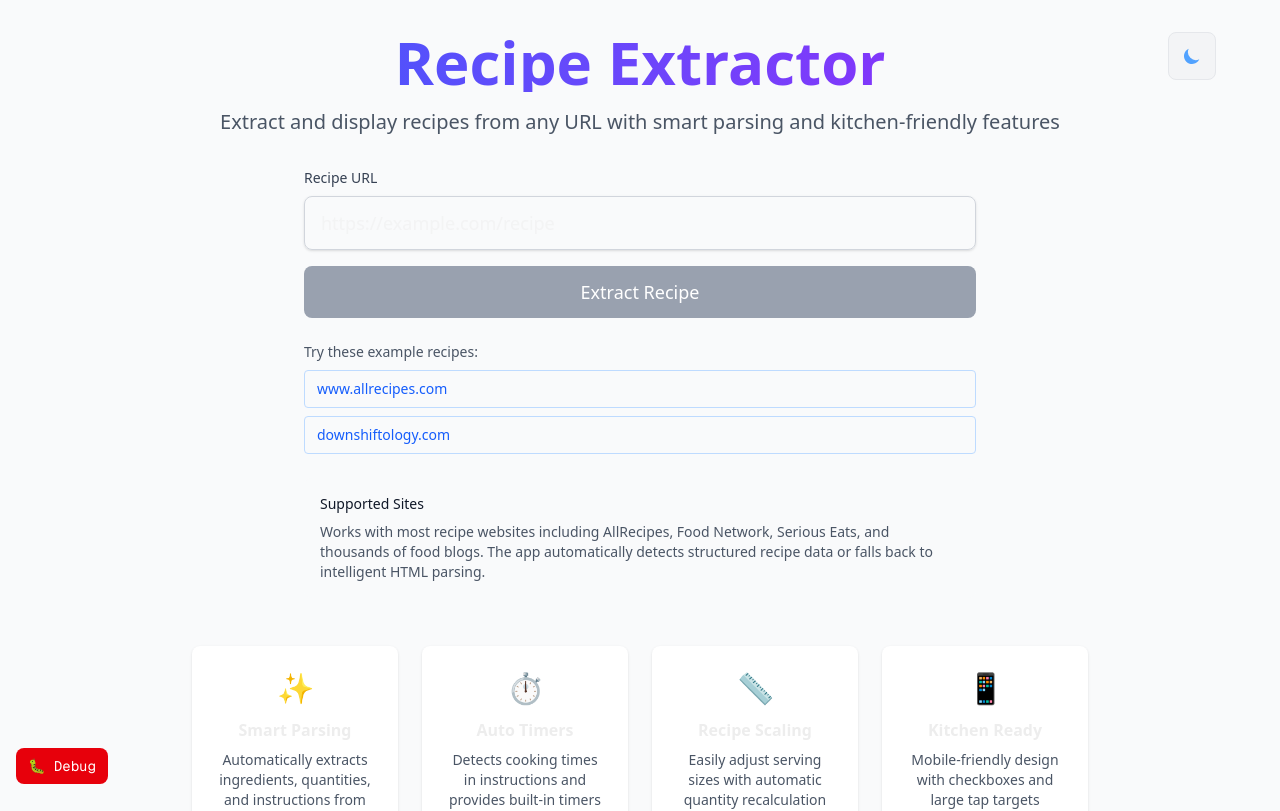
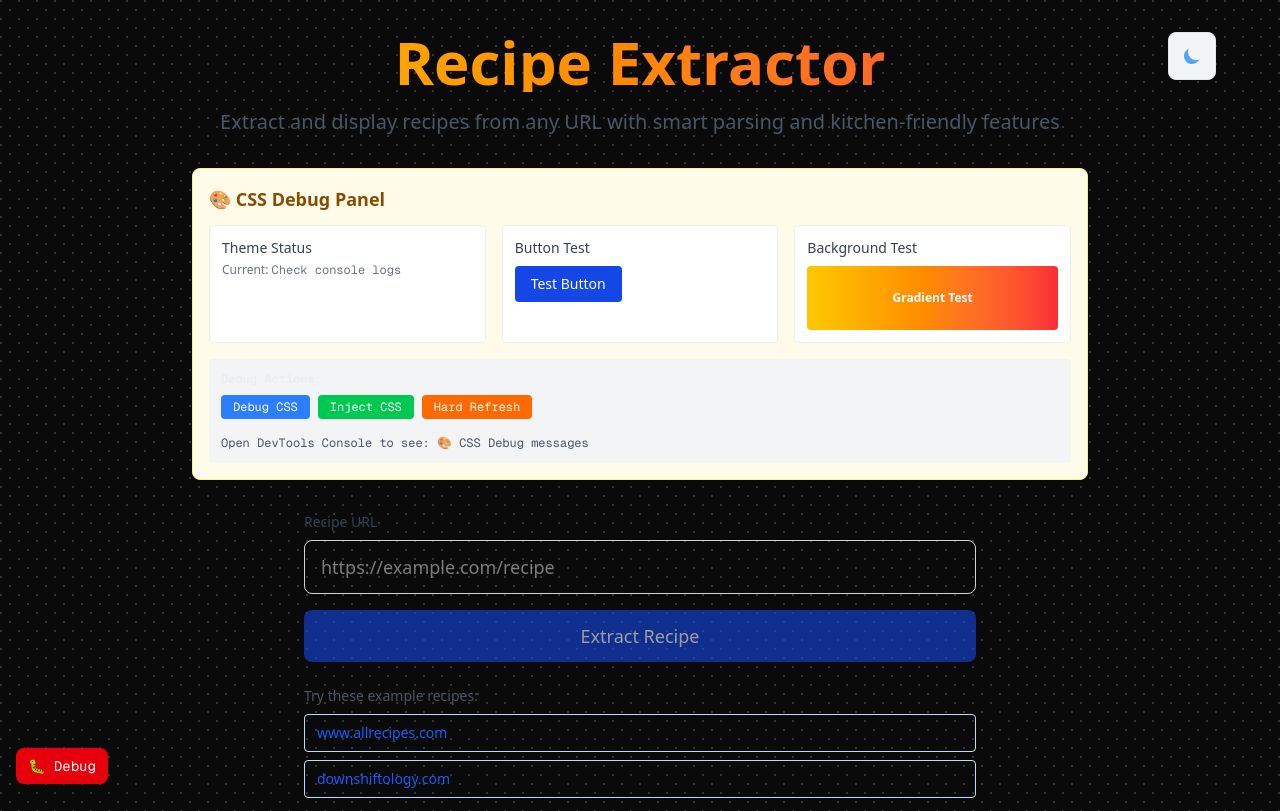
Before and after one commit to asteroidsumo58/josh-recipe-extractor-cursor, a Next.js app: page / in a window 1280 px wide. Shown: the top 811 px of the page. Built offline with nearby package versions, Linux system fonts and the light colour scheme.

Commit message:
UI polish: blue Extract Recipe button, warm gradient heading, subtle staggered dotted background (theme-aware); add CSS debug panel and logs; update docs

```diff
--- a/package.json
+++ b/package.json
@@ -3,7 +3,7 @@
   "version": "0.1.0",
   "private": true,
   "scripts": {
-    "dev": "next dev --turbopack",
+    "dev": "next dev",
     "build": "next build --turbopack",
     "start": "next start",
     "lint": "eslint",
--- a/src/app/globals.css
+++ b/src/app/globals.css
@@ -85,15 +85,25 @@ html.dark {
 }
 
 body {
-  background: var(--background);
+  background: var(--background) !important;
+  background-image:
+    radial-gradient(circle at 1px 1px, rgba(255, 255, 255, 0.18) 1px, transparent 0),
+    radial-gradient(circle at 1px 1px, rgba(255, 255, 255, 0.18) 1px, transparent 0) !important;
+  background-size: 18px 18px, 18px 18px !important;
+  background-position: 0 0, 9px 9px !important;
   color: var(--foreground);
   font-family: var(--font-sans), Arial, Helvetica, sans-serif;
-  transition: background-color 0.2s ease-in-out, color 0.2s ease-in-out;
+  transition: background-color 0.2s ease-in-out, color 0.2s ease-in-out, background-image 0.2s ease-in-out;
 }
 
 /* Ensure the body background changes with theme */
 .dark body {
-  background: var(--background);
+  background: var(--background) !important;
+  background-image:
+    radial-gradient(circle at 1px 1px, rgba(255, 255, 255, 0.18) 1px, transparent 0),
+    radial-gradient(circle at 1px 1px, rgba(255, 255, 255, 0.18) 1px, transparent 0) !important;
+  background-size: 18px 18px, 18px 18px !important;
+  background-position: 0 0, 9px 9px !important;
 }
 
 .light body {
@@ -126,6 +136,11 @@ body {
 /* Force light mode body styles */
 .light body {
   background: #ffffff !important;
+  background-image:
+    radial-gradient(circle at 1px 1px, rgba(0, 0, 0, 0.12) 1px, transparent 0),
+    radial-gradient(circle at 1px 1px, rgba(0, 0, 0, 0.12) 1px, transparent 0) !important;
+  background-size: 18px 18px, 18px 18px !important;
+  background-position: 0 0, 9px 9px !important;
   color: #171717 !important;
 }
 
--- a/src/app/page.tsx
+++ b/src/app/page.tsx
@@ -1,6 +1,6 @@
 'use client';
 
-import { useState } from 'react';
+import { useState, useEffect } from 'react';
 import RecipeForm from '@/components/RecipeForm';
 import RecipeView from '@/components/RecipeView';
 import ErrorDisplay from '@/components/ErrorDisplay';
@@ -66,10 +66,56 @@ export default function Home() {
     setRecipe(null);
   };
 
+  // Debug logging for CSS troubleshooting
+  useEffect(() => {
+    console.log('🎨 CSS Debug - Page loaded');
+    console.log('📱 Window dimensions:', window.innerWidth, 'x', window.innerHeight);
+    console.log('🌙 Current theme class:', document.documentElement.className);
+    console.log('🎯 Body computed styles:', getComputedStyle(document.body));
+
+    // Check if our CSS is being applied
+    const bodyStyles = getComputedStyle(document.body);
+    console.log('🎨 Body background-image:', bodyStyles.backgroundImage);
+    console.log('🎨 Body background-size:', bodyStyles.backgroundSize);
+    console.log('🎨 Body background-color:', bodyStyles.backgroundColor);
+
+    // Check specific button styles
+    const testButton = document.querySelector('button');
+    if (testButton) {
+      const buttonStyles = getComputedStyle(testButton);
+      console.log('🔵 Button background-color:', buttonStyles.backgroundColor);
+      console.log('🔵 Button color:', buttonStyles.color);
+    }
+
+    // Test CSS variables
+    const rootStyles = getComputedStyle(document.documentElement);
+    console.log('🎨 CSS Variables:');
+    console.log('--background:', rootStyles.getPropertyValue('--background'));
+    console.log('--primary:', rootStyles.getPropertyValue('--primary'));
+    console.log('--foreground:', rootStyles.getPropertyValue('--foreground'));
+
+    // Add a mutation observer to watch for theme changes
+    const observer = new MutationObserver((mutations) => {
+      mutations.forEach((mutation) => {
+        if (mutation.type === 'attributes' && mutation.attributeName === 'class') {
+          console.log('🎨 Theme changed to:', document.documentElement.className);
+          console.log('🎨 New body background:', getComputedStyle(document.body).backgroundImage);
+        }
+      });
+    });
+
+    observer.observe(document.documentElement, {
+      attributes: true,
+      attributeFilter: ['class']
+    });
+
+    return () => observer.disconnect();
+  }, []);
+
   return (
     <ErrorBoundary>
       <TimerProvider>
-        <div className="min-h-screen bg-gray-50 dark:bg-gray-900 py-8 px-4">
+        <div className="min-h-screen py-8 px-4">
         <div className="max-w-6xl mx-auto">
         {/* Header */}
         <header className="text-center mb-8 relative">
@@ -78,13 +124,95 @@ export default function Home() {
             <ThemeToggle />
           </div>
 
-          <h1 className="text-4xl md:text-6xl font-bold mb-4 bg-gradient-to-r from-blue-600 to-purple-600 bg-clip-text text-transparent">
+          <h1 className="text-4xl md:text-6xl font-bold mb-4 bg-gradient-to-r from-yellow-400 to-orange-500 to-red-500 bg-clip-text text-transparent">
             Recipe Extractor
           </h1>
           <p className="text-xl text-gray-600 dark:text-gray-300">
             Extract and display recipes from any URL with smart parsing and kitchen-friendly features
           </p>
         </header>
+
+        {/* Debug Panel */}
+        <div className="mb-8 max-w-4xl mx-auto">
+          <div className="bg-yellow-50 dark:bg-yellow-900/20 border border-yellow-200 dark:border-yellow-800 rounded-lg p-4">
+            <h3 className="text-lg font-semibold text-yellow-800 dark:text-yellow-200 mb-3">
+              🎨 CSS Debug Panel
+            </h3>
+            <div className="grid grid-cols-1 md:grid-cols-3 gap-4 text-sm">
+              <div className="bg-white dark:bg-gray-800 p-3 rounded border">
+                <div className="font-medium text-gray-700 dark:text-gray-300">Theme Status</div>
+                <div className="text-xs text-gray-500 dark:text-gray-400 mt-1">
+                  Current: <span className="font-mono">Check console logs</span>
+                </div>
+              </div>
+              <div className="bg-white dark:bg-gray-800 p-3 rounded border">
+                <div className="font-medium text-gray-700 dark:text-gray-300">Button Test</div>
+                <button className="mt-2 px-4 py-2 bg-blue-700 text-white rounded hover:bg-blue-800 transition-colors">
+                  Test Button
+                </button>
+              </div>
+              <div className="bg-white dark:bg-gray-800 p-3 rounded border">
+                <div className="font-medium text-gray-700 dark:text-gray-300">Background Test</div>
+                <div className="mt-2 w-full h-16 bg-gradient-to-r from-yellow-400 to-orange-500 to-red-500 rounded flex items-center justify-center text-white text-xs font-bold">
+                  Gradient Test
+                </div>
+              </div>
+            </div>
+            <div className="mt-4 p-3 bg-gray-100 dark:bg-gray-700 rounded text-xs font-mono">
+              <div className="font-semibold mb-2">Debug Actions:</div>
+              <button
+                onClick={() => {
+                  console.log('🔍 Manual CSS Debug:');
+                  console.log('Body styles:', getComputedStyle(document.body));
+                  console.log('Theme classes:', document.documentElement.className);
+                  alert('Check console for debug info!');
+                }}
+                className="mr-2 mb-2 px-3 py-1 bg-blue-500 text-white text-xs rounded hover:bg-blue-600"
+              >
+                Debug CSS
+              </button>
+              <button
+                onClick={() => {
+                  // Force CSS injection
+                  const style = document.createElement('style');
+                  style.textContent = `
+                    body {
+                      background: #ffffff !important;
+                      background-image: radial-gradient(circle at 4px 4px, rgba(0, 0, 0, 0.8) 4px, transparent 0) !important;
+                      background-size: 20px 20px !important;
+                    }
+                    .dark body {
+                      background: #0a0a0a !important;
+                      background-image: radial-gradient(circle at 4px 4px, rgba(255, 255, 255, 0.9) 4px, transparent 0) !important;
+                      background-size: 20px 20px !important;
+                    }
+                    button.bg-blue-700 {
+                      background-color: #1d4ed8 !important;
+                      color: white !important;
+                    }
+                  `;
+                  document.head.appendChild(style);
+                  console.log('💉 CSS injected manually');
+                  alert('CSS injected! Refresh the page to see if it persists.');
+                }}
+                className="mr-2 mb-2 px-3 py-1 bg-green-500 text-white text-xs rounded hover:bg-green-600"
+              >
+                Inject CSS
+              </button>
+              <button
+                onClick={() => {
+                  window.location.reload();
+                }}
+                className="mr-2 mb-2 px-3 py-1 bg-orange-500 text-white text-xs rounded hover:bg-orange-600"
+              >
+                Hard Refresh
+              </button>
+              <div className="mt-2 text-gray-600 dark:text-gray-400">
+                Open DevTools Console to see: 🎨 CSS Debug messages
+              </div>
+            </div>
+          </div>
+        </div>
 
         {/* Main Content */}
         <main role="main">
--- a/src/components/RecipeForm.tsx
+++ b/src/components/RecipeForm.tsx
@@ -81,11 +81,11 @@ export default function RecipeForm({ onSubmit, loading }: RecipeFormProps) {
           type="submit"
           disabled={loading || !url.trim()}
           className={`
-            w-full px-6 py-3 text-lg font-medium text-white rounded-lg
+            w-full px-6 py-3 text-lg font-medium rounded-lg
             transition-colors duration-200 focus:outline-none focus:ring-2 focus:ring-offset-2
             ${loading || !url.trim()
-              ? 'bg-gray-400 cursor-not-allowed'
-              : 'bg-blue-600 hover:bg-blue-700 focus:ring-blue-500'
+              ? 'bg-blue-700 text-white opacity-60 cursor-not-allowed'
+              : 'bg-blue-700 hover:bg-blue-800 text-white focus:ring-blue-500'
             }
           `}
         >
```
Also changed, not shown: 2 other files (tests, documents, lock files or other folders).
